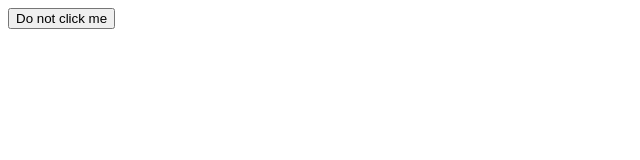
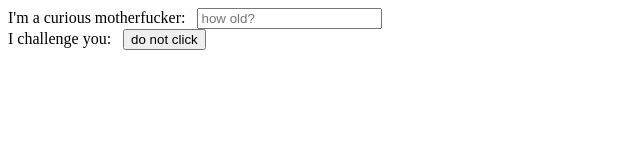
Before and after one commit to kopsha/its-signals, a plain HTML site: page src/index.html in a window 1280 px wide. Shown: the whole page, without its empty margins (0-640 px from the left). Drawn offline with Linux system fonts and the light colour scheme.

Commit message:
Step in the right direction

```diff
--- a/src/index.html
+++ b/src/index.html
@@ -1,6 +1,5 @@
 <!doctype html>
 <html lang="en">
-
     <head>
         <meta charset="UTF-8" />
         <meta name="viewport" content="width=device-width, initial-scale=1.0" />
@@ -8,13 +7,22 @@
     </head>
 
     <body>
-    <button id="testButton">Do not click me</button>
-    <script type="text/javascript" src="idea.js"></script>
+        <div class="form-like">
+            <label for="userAge">I'm a curious motherfucker:</label> &nbsp;
+            <input type="text" id="userAge" name="userAge" placeholder="how old?" /><br />
+            <label for="userAction">I challenge you:</label> &nbsp;
+            <button id="userAction">do not click</button><br />
+        </div>
+        <script type="text/javascript" src="main.js"></script>
         <script>
-         const htmlButton = document.getElementById("testButton")
-         const button = new Button(htmlButton)
-         const app = new App(button)
+            const ageInput = document.getElementById("userAge")
+            const ageChanged = Signal.fromEvent(ageInput, "textChanged")
+            const actionButton = document.getElementById("userAction")
+            const action = Signal.fromEvent(actionButton, "clicked")
+
+            const app = new App()
+            ageChanged.connect(app, app.onNewAge)
+            action.connect(app, app.onAction)
         </script>
     </body>
-
 </html>
```
Also changed, not shown: src/bad_idea.js (renamed from src/idea.js), 1 other file. Lines whose indentation alone changed are shown as unchanged.
